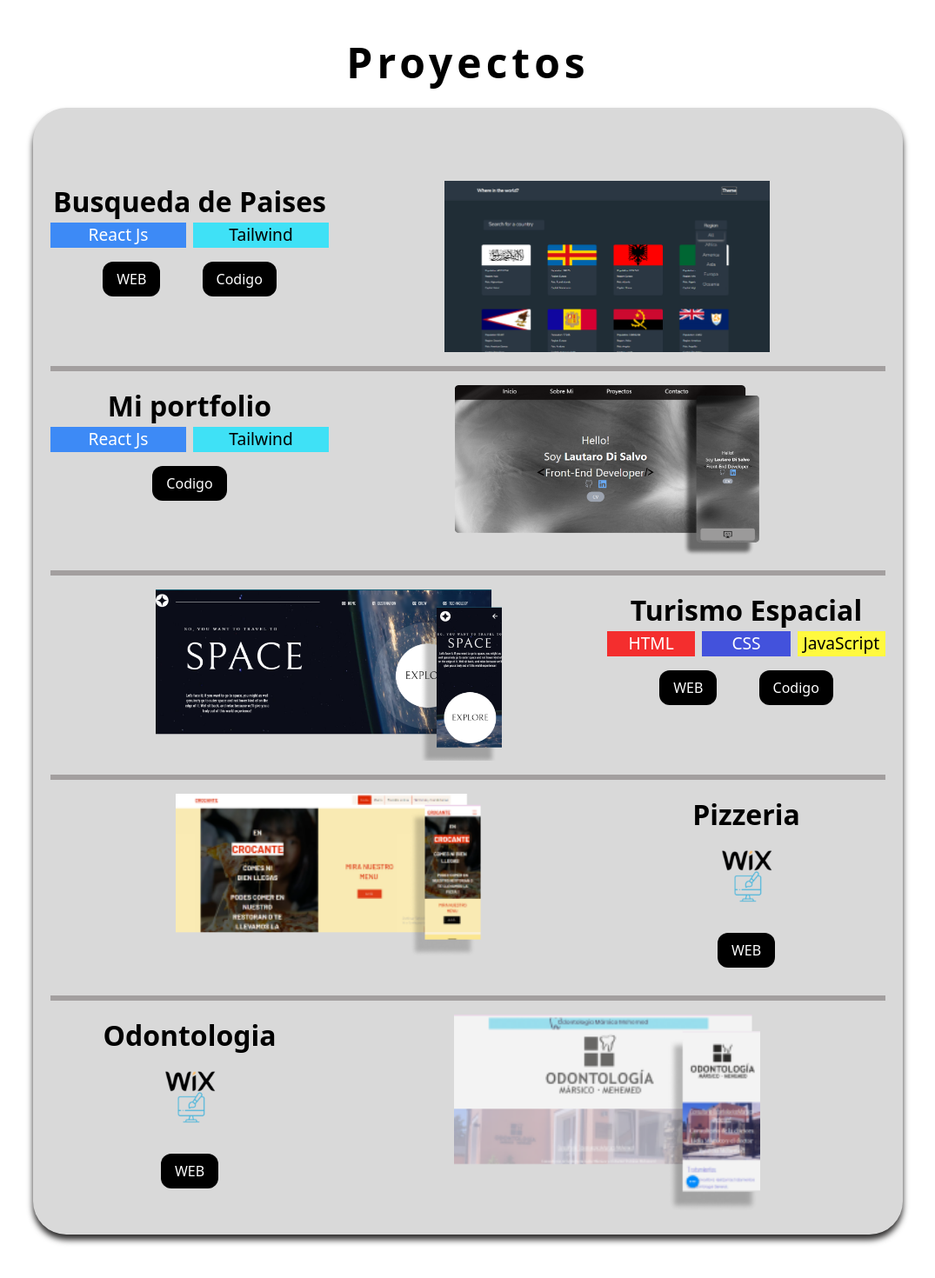
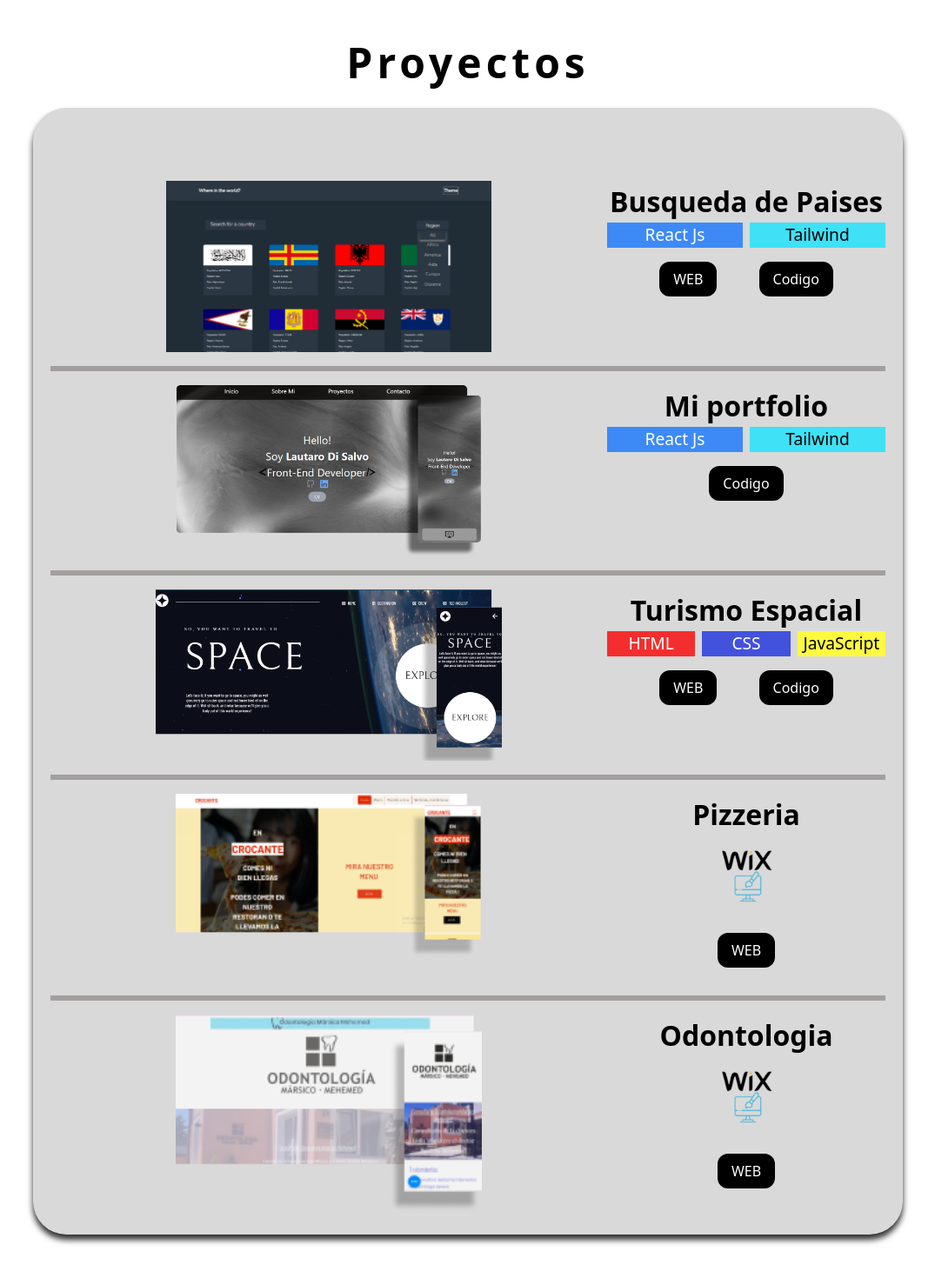
Before and after one commit to Lautaro-Di-Salvo-Code/My-Page, a React (Vite) app: page / in a window 1280 px wide. Shown: the part 1879-3349 px from the top of the page at 87% size, without its empty margins (102-1177 px from the left). Built offline with nearby package versions, Linux system fonts and the light colour scheme.

Commit message:
cambios en el area de proyectos

```diff
--- a/src/Components/SectionChilds/Projects.jsx
+++ b/src/Components/SectionChilds/Projects.jsx
@@ -15,7 +15,7 @@ export const Projects = () => {
            {texto.proyectos.titulo}</h2>
     </div>
 
-    <section className=" bg-box-sections-bgcolor shadow-tech-desk  h-[109rem] md:h-[81rem] rounded-[2.4rem] mx-5  mt-[1rem] mb-[13rem] md:mx-auto max-w-maximoAnchosmallwide">
+    <section className=" bg-box-sections-bgcolor shadow-tech-desk  h-[128rem] md:h-[81rem] rounded-[2.4rem] mx-5  mt-[1rem] mb-[13rem] md:mx-auto max-w-maximoAnchosmallwide">
         <article className="  relative top-[3rem]  ">
             <div className="mx-auto w-full   absolute top-0  index2">
 
@@ -26,7 +26,7 @@ export const Projects = () => {
 
                         {/* <!-- proyecto espacio --> */}
                         <article className="mx-auto md:grid md:grid-cols-3 py-[1rem]   border-projects">
-                            <div className="active md:col-span-2 md:order-3">
+                            <div className="active md:col-span-2 ">
                                 <a target="_blank" href="https://search-country-web.netlify.app/#/All">
 
                                 <img className="md:hover:scale-110 md:cursor-pointer transition duration-75 ease-linear  w-auto mx-auto  max-h-maximoAlto-img " src="../../assets/SearchCountry.png" alt="proyecto busqueda paises"/>
@@ -80,7 +80,7 @@ export const Projects = () => {
 
                         {/* <!-- portfolio --> */}
                         <article className="mx-auto ancho-proyectos md:grid md:grid-cols-3 py-[1rem]   border-projects">
-                            <div className="active md:order-3 md:col-span-2">
+                            <div className="active  md:col-span-2">
                                 <img className="md:hover:scale-110 md:cursor-pointer transition duration-75 ease-linear w-auto mx-auto max-h-maximoAlto-img" src="../../assets/imagen-portfolio-proyecto.png"
                                     alt=""/>
 
@@ -220,7 +220,7 @@ export const Projects = () => {
                         {/* <!-- odontologia --> */}
                         <article className="mx-auto md:grid md:grid-cols-3  py-[1rem] ">
 
-                            <div className="active md:order-3 md:col-span-2">
+                            <div className="active  md:col-span-2">
                                 <a target="_blank" href="https://lautarodisalvosmco.wixsite.com/farmacia-centrosalud">
 
                                 <img className="md:hover:scale-110 md:cursor-pointer transition duration-75 ease-linear  h-auto w-[18rem] md:w-[22rem] mx-auto " src="../../assets/frame odontologia.png"
```
